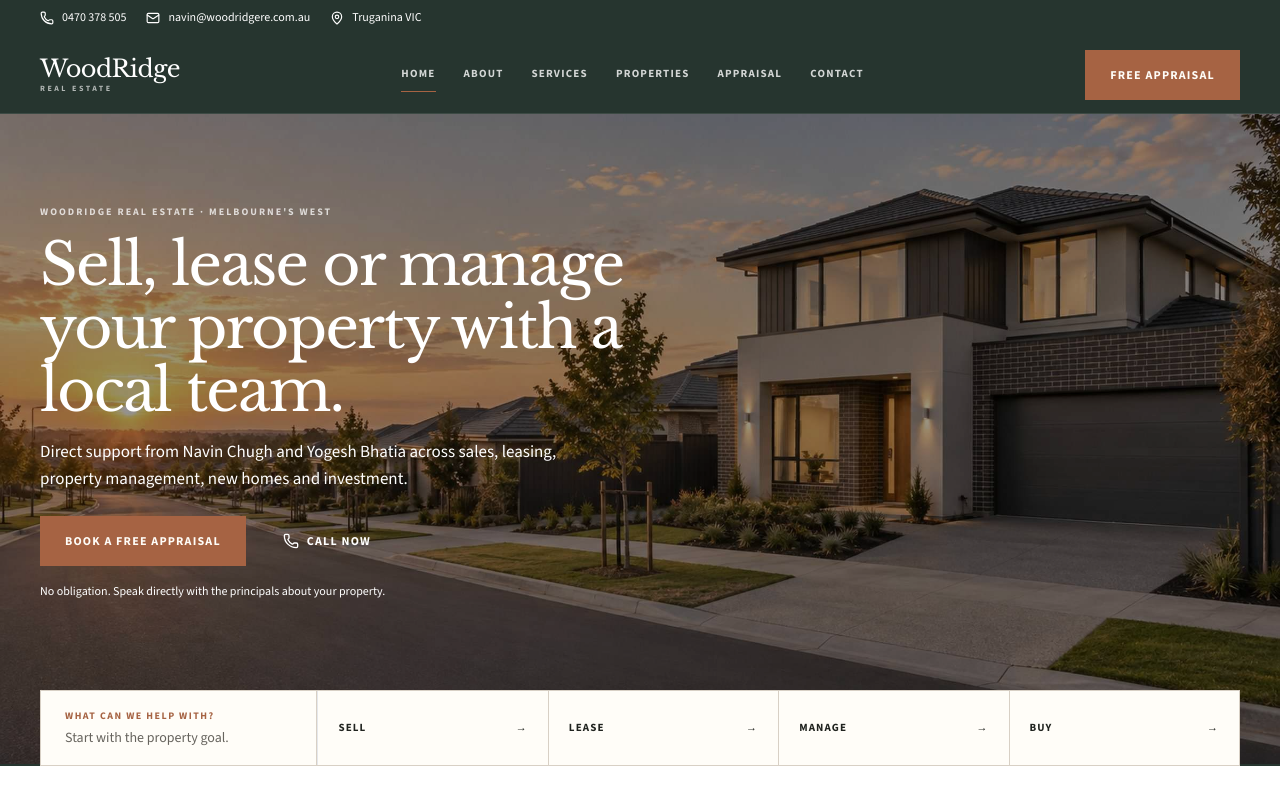
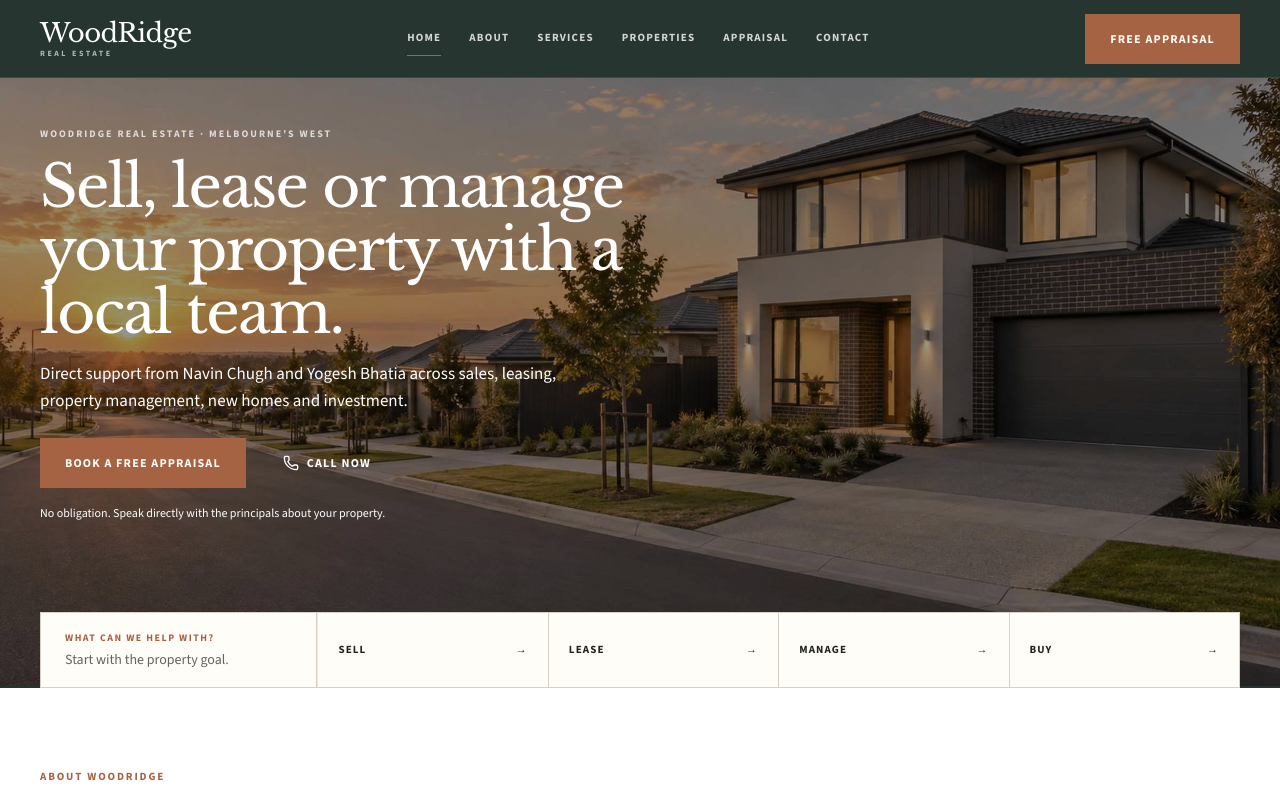
Before and after one commit to tayyabheree/Estate-website, a Next.js app: page / in a window 1280 px wide. Shown: the top 799 px of the page. Built offline with nearby package versions, Linux system fonts and the light colour scheme.

Commit message:
Fix header to top of viewport

```diff
--- a/components/layout/SiteHeader.tsx
+++ b/components/layout/SiteHeader.tsx
@@ -15,9 +15,7 @@ export function SiteHeader() {
           .filter((entry) => entry.isIntersecting)
           .sort((a, b) => b.intersectionRatio - a.intersectionRatio)[0];
 
-        if (visible) {
-          setActive("#" + visible.target.id);
-        }
+        if (visible) setActive("#" + visible.target.id);
       },
       { rootMargin: "-35% 0px -55%", threshold: [0, 0.2, 0.6] }
     );
@@ -32,10 +30,10 @@ export function SiteHeader() {
 
   return (
     <>
-      <header className="site-header sticky top-0 z-50 h-[72px] border-b border-white/10 bg-navy text-white md:h-[78px]">
+      <header className="site-header fixed inset-x-0 top-0 z-50 h-[72px] border-b border-white/10 bg-navy text-white md:h-[78px]">
         <div className="container flex h-full items-center justify-between">
-          <a href="#home" className="leading-none" aria-label="WoodRidge Real Estate home">
-            <span className="block font-serif text-[24px] tracking-[-.025em]">
+          <a href="#home" className="min-w-0 leading-none" aria-label="WoodRidge Real Estate home">
+            <span className="block font-serif text-[24px] tracking-[-.025em] sm:text-[26px]">
               WoodRidge
             </span>
             <span className="mt-1 block text-[8px] font-bold tracking-[.31em] text-white/65">
```
